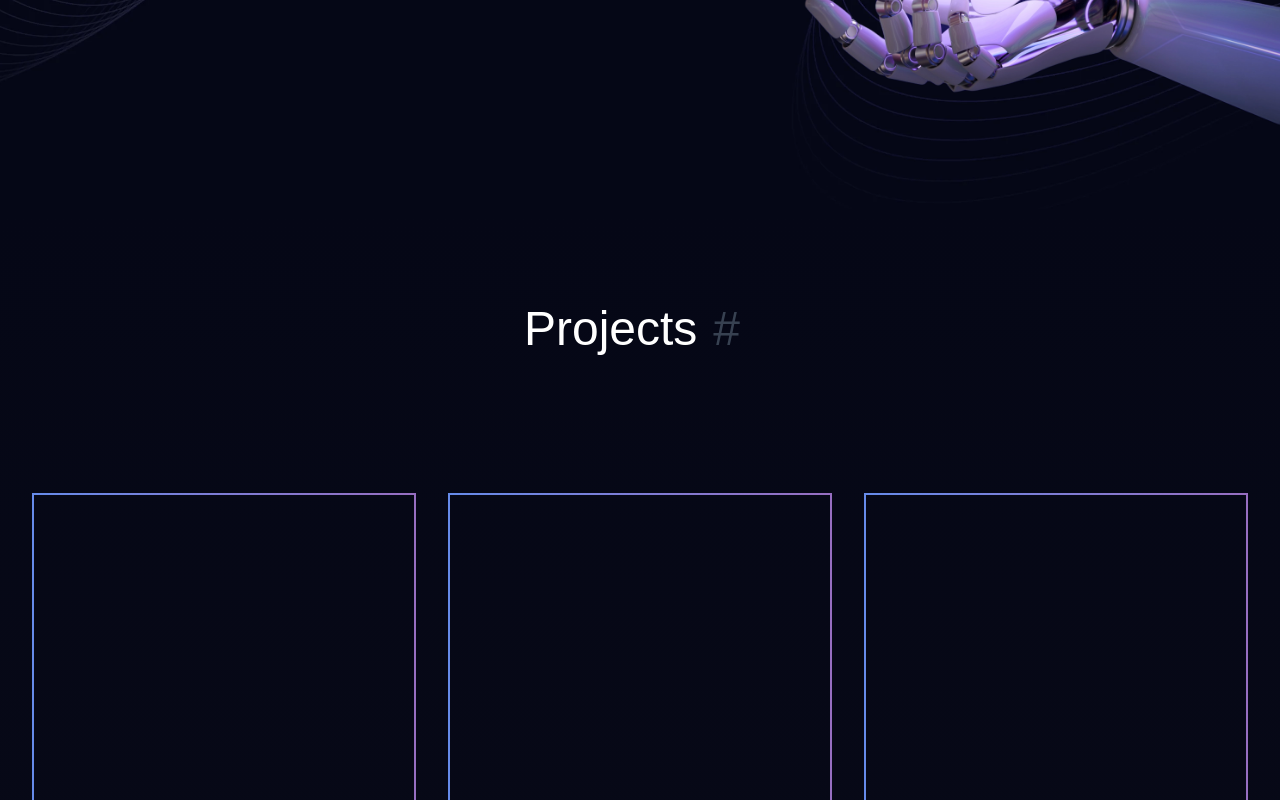
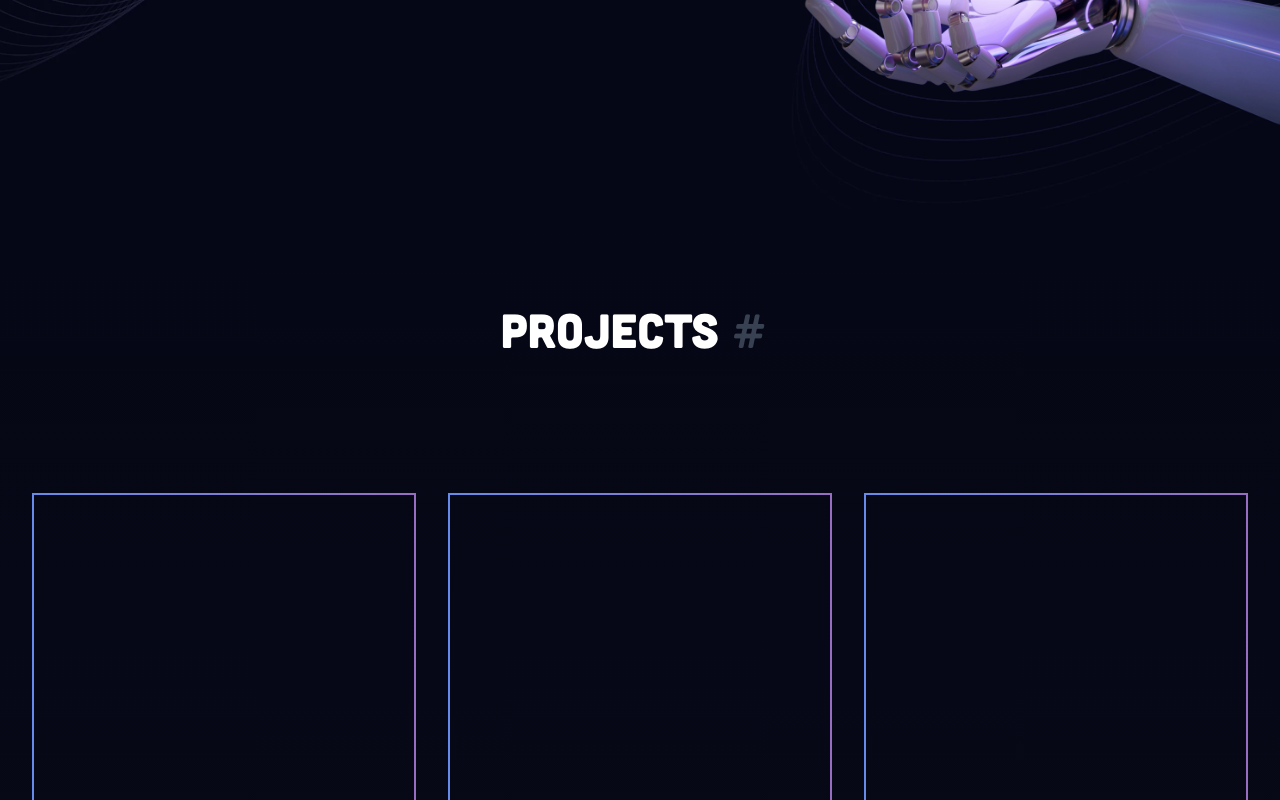
Before and after one commit to Harmxn02/harmansingh.nl, a Next.js app: page / in a window 1280 px wide. Shown: the part 631-1431 px from the top of the page. Built offline with nearby package versions, Linux system fonts and the light colour scheme.

Commit message:
add Cubano font to globals.css

```diff
--- a/src/app/globals.css
+++ b/src/app/globals.css
@@ -1,6 +1,18 @@
 @tailwind base;
 @tailwind components;
 @tailwind utilities;
+
+
+@font-face {
+	font-family: "Cubano";
+	src: url("../../public/fonts/Cubano.ttf") format("truetype");
+	font-weight: normal;
+	font-style: normal;
+	font-display: swap;
+}
+
+
+
 @layer utilities {
 	.border-gradient {
 		border-width: 0.25rem;
```
